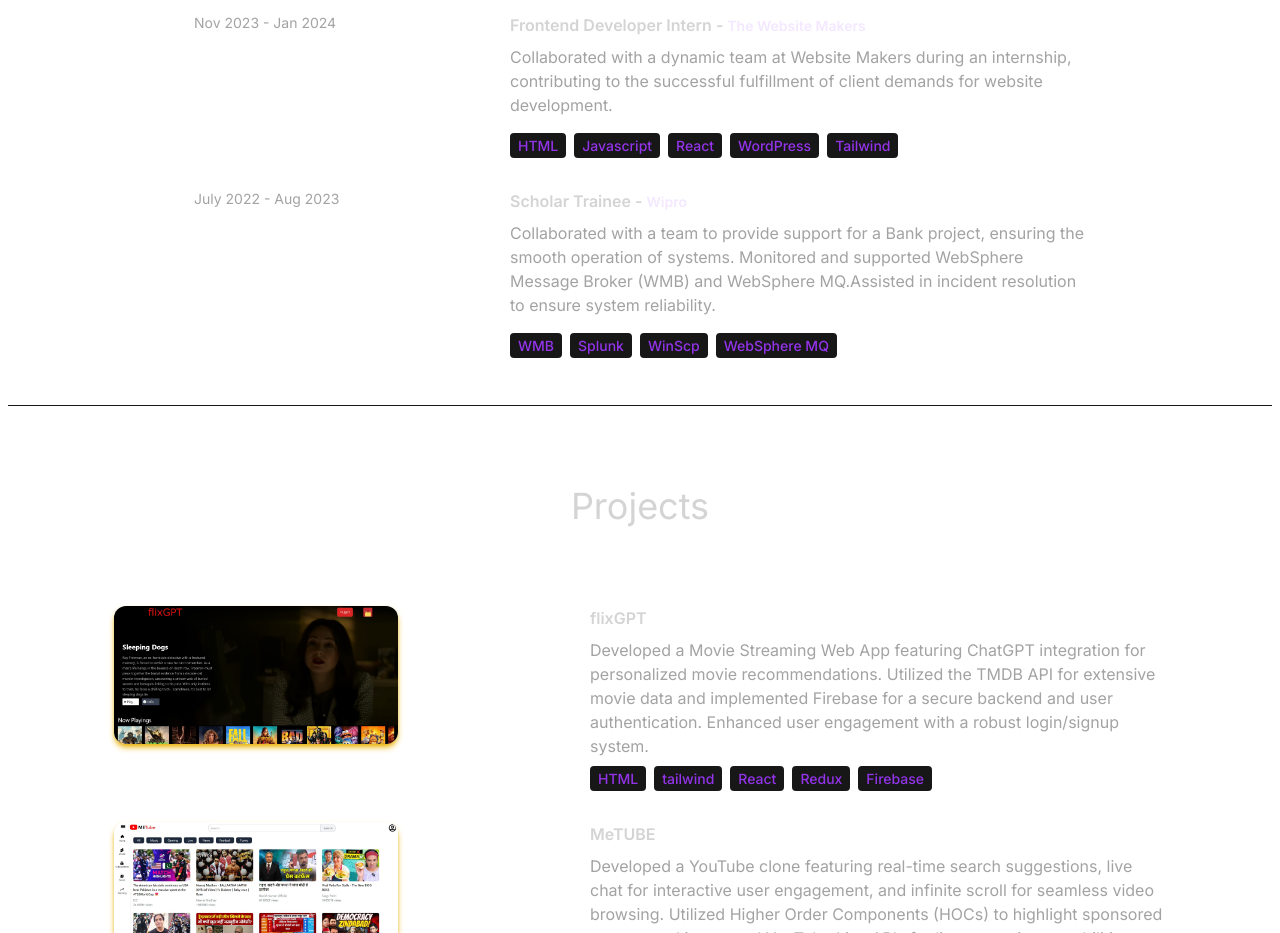
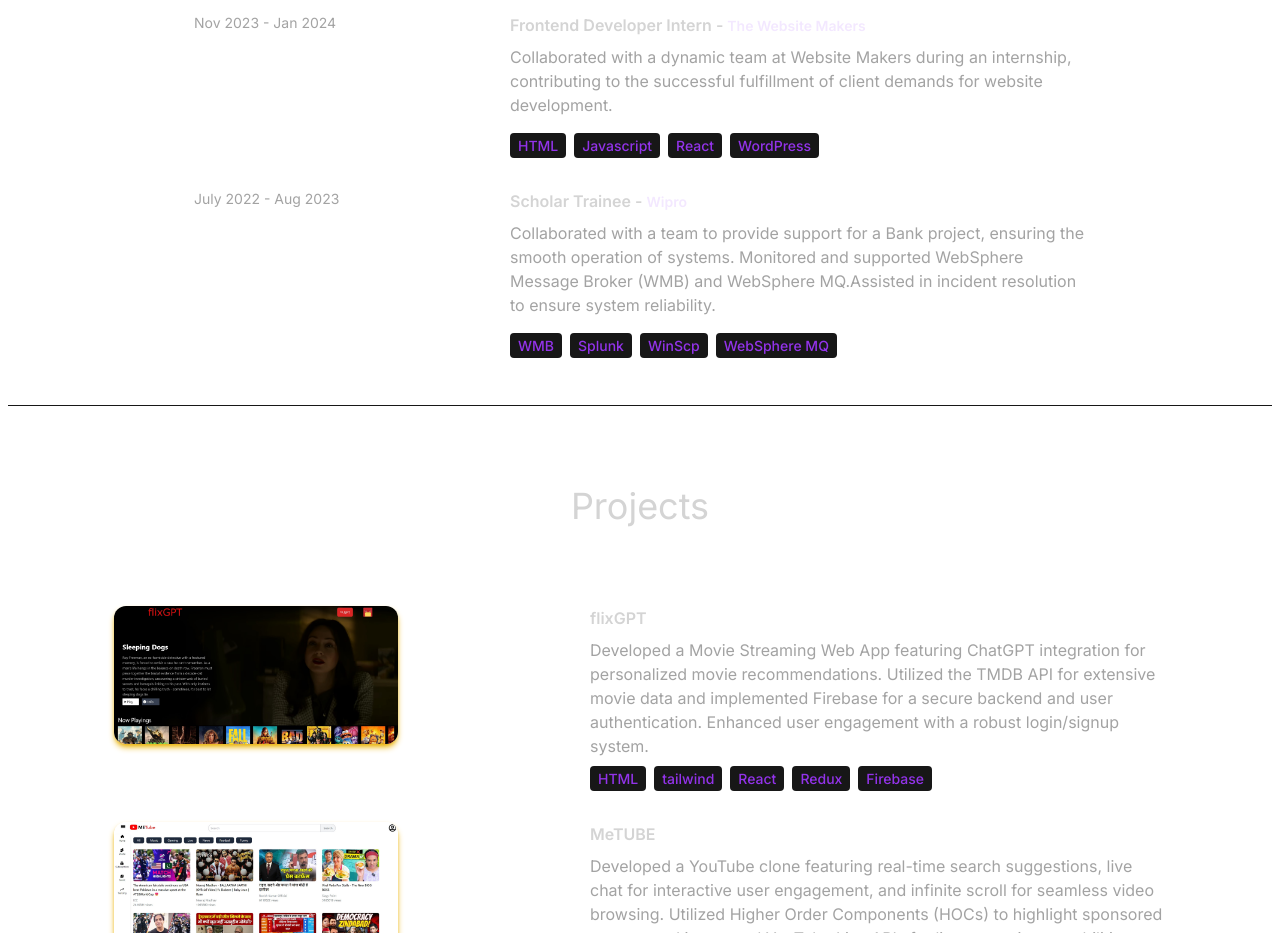
Before and after one commit to iamvishukr/Portfolio, a React (Create React App) app: page / in a window 1280 px wide. Shown: the part 2440-3373 px from the top of the page. Built offline with nearby package versions, Linux system fonts and the light colour scheme.

Commit message:
small change

```diff
--- a/src/constants/index.js
+++ b/src/constants/index.js
@@ -21,7 +21,7 @@
     company: "The Website Makers",
     description: `Collaborated with a dynamic team at Website Makers during an internship, contributing to the successful fulfillment of client
                   demands for website development.`,
-    technologies: ["HTML", "Javascript", "React", "WordPress", "Tailwind" ],
+    technologies: ["HTML", "Javascript", "React", "WordPress"],
   },
   {
     year: "July 2022 - Aug 2023",
@@ -41,7 +41,7 @@
     description:
       "Developed a Movie Streaming Web App featuring ChatGPT integration for personalized movie recommendations. Utilized the TMDB API for extensive movie data and implemented Firebase for a secure backend and user authentication. Enhanced user engagement with a robust login/signup system.",
     technologies: ["HTML", "tailwind", "React", "Redux", "Firebase"],
-    path: "https://flixygpt.netlify.app/"
+    path: "https://github.com/iamvishukr/flixGPT-main"
   },
   {
     title: "MeTUBE",
```
